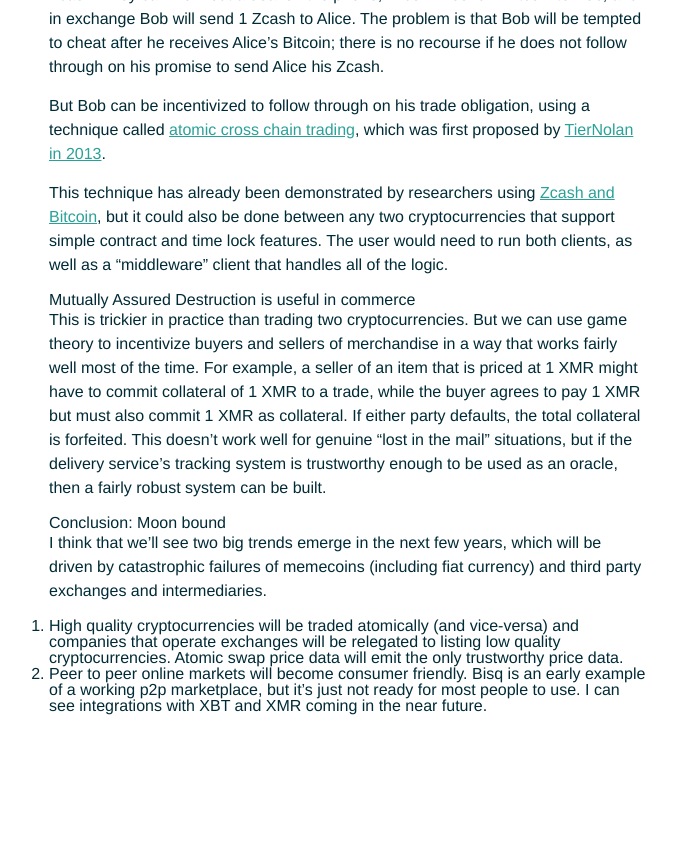
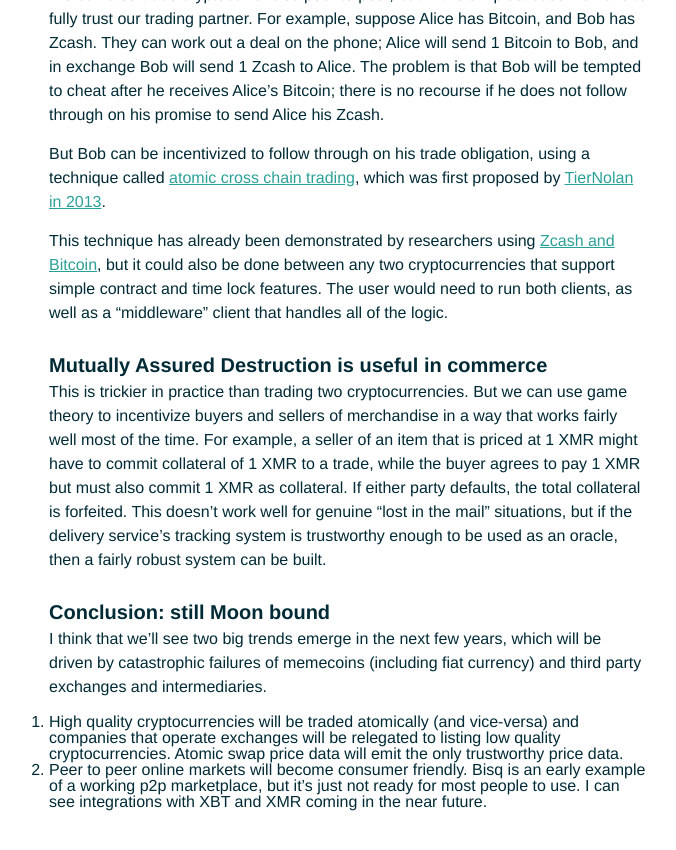
Before and after one commit to rusticbison/website, a Jekyll site: the page built from _posts/2017-09-05-evolution-of-cryptocurrencies.md, in a window 1280 px wide and 900 px high, scrolled down 1091 px. Shown: the top 850 px of the window, without its empty margins (291-967 px from the left). Built offline with Jekyll 4.4.1, drawn with Linux system fonts in a browser that asks for light colours; before the commit the page ends 1895 px from its top, so only the background shows below that.

Commit message:
edit post formatting

```diff
--- a/_posts/2017-09-05-evolution-of-cryptocurrencies.md
+++ b/_posts/2017-09-05-evolution-of-cryptocurrencies.md
@@ -8,7 +8,7 @@
 As cryptofinance has evolved over the last few years, I've observed a few trends that I think provide a general indication of things to come. Here are a few observations I've made regarding the ongoing development of cryptofinance.
 
 
-## Single currency systems are not naturally occurring
+# Single currency systems are not naturally occurring
 Who wants to deal with exchanging the Forint, the Franc, the Deutschmark, and the Pound on a single business trip? Why can't we all just agree on one trade instrument, so I don't have to deal with all that change in my pocket? In 2014 I imagined that people liked using the US dollar and the Euro because having a single currency made trade easier. I also imagined that a unified, borderless currency like Bitcoin would eventually be preferred to multiple currencies. But this is definitely not how things work.
 
 But it turns out that currencies like the US Dollar and the Euro are more or less artificially imposed on people, they are not naturally occurring. The reality is that [Dunbar's number](https://en.wikipedia.org/wiki/Dunbar%27s_number) leads humans to naturally cooperate in a more fragmented, tribal way. We can see this behavior now very clearly in cryptocurrencies. In Bitcoin, we see that people with slightly different interests will not cooperate, but will separate and "fork" Bitcoin, to give it the nuanced properties they desire. Both groups continue to trade with each other. The objective usefulness of the new cryptocurrency's properties (or lack thereof) doesn't matter. What matters is that we can see how groups fragment as they get larger, and they tend to prefer to create their own cryptocurrencies, yet still trade freely with each other.
@@ -16,7 +16,7 @@
 I reference here Nick Szabo's concept of [http://unenumerated.blogspot.com.ee/search?updated-max=2017-02-23T23:48:00-08:00&max-results=11](social scalability).
 
 
-## Some cryptocurrencies can be traded completely peer to peer
+# Some cryptocurrencies can be traded completely peer to peer
 The way we trade cryptocurrencies today is by trusting third party intermediaries that operate exchange businesses. But this is a serious problem, because exchanges can:
 * create fake volume
 * front run or otherwise trade against customers
@@ -30,11 +30,11 @@
 This technique has already been demonstrated by researchers using [Zcash and Bitcoin](https://github.com/zcash-hackworks/zbxcat), but it could also be done between any two cryptocurrencies that support simple contract and time lock features. The user would need to run both clients, as well as a "middleware" client that handles all of the logic.
 
 
-## Mutually Assured Destruction is useful in commerce
+# Mutually Assured Destruction is useful in commerce
 This is trickier in practice than trading two cryptocurrencies. But we can use game theory to incentivize buyers and sellers of merchandise in a way that works fairly well most of the time. For example, a seller of an item that is priced at 1 XMR might have to commit collateral of 1 XMR to a trade, while the buyer agrees to pay 1 XMR but must also commit 1 XMR as collateral. If either party defaults, the total collateral is forfeited. This doesn't work well for genuine "lost in the mail" situations, but if the delivery service's tracking system is trustworthy enough to be used as an oracle, then a fairly robust system can be built.
 
 
-## Conclusion: Moon bound
+# Conclusion: still Moon bound
 I think that we'll see two big trends emerge in the next few years, which will be driven by catastrophic failures of memecoins (including fiat currency) and third party exchanges and intermediaries.
 
 1. High quality cryptocurrencies will be traded atomically (and vice-versa) and companies that operate exchanges will be relegated to listing low quality cryptocurrencies. Atomic swap price data will emit the only trustworthy price data.
```
